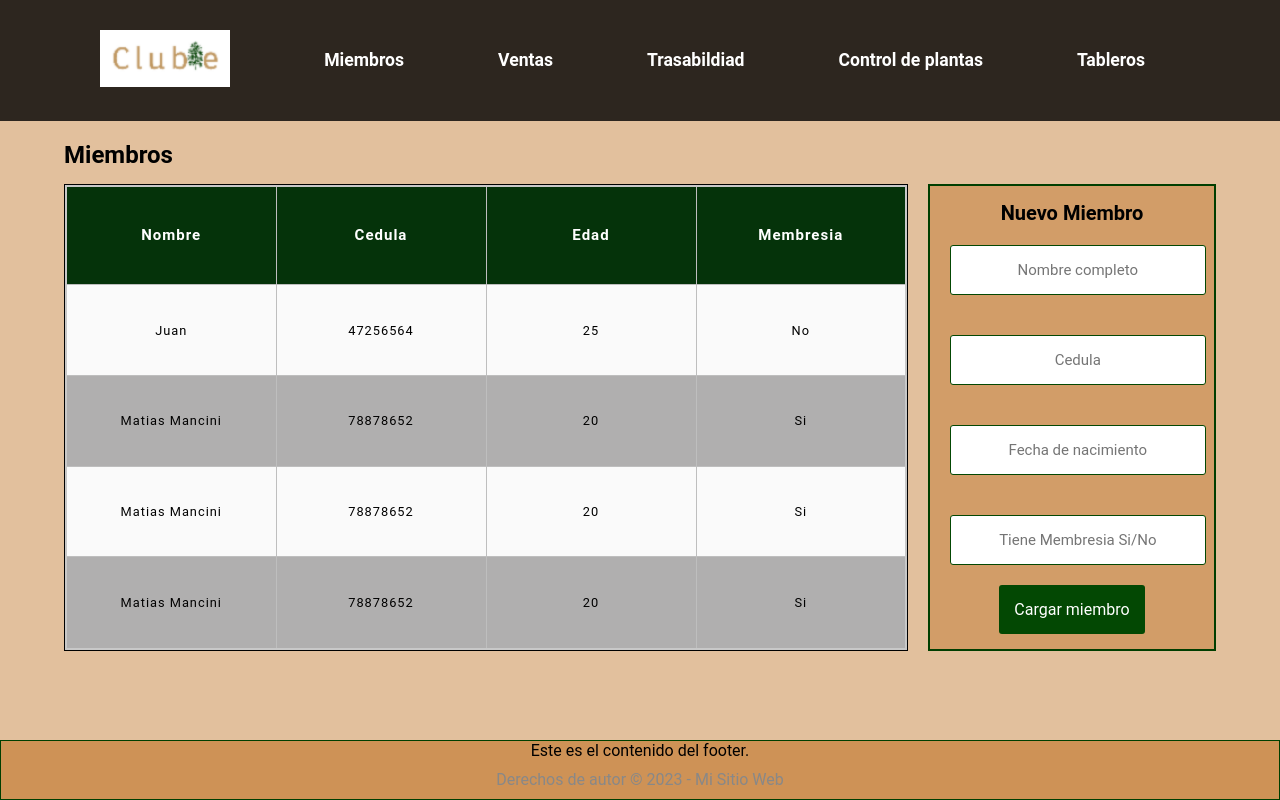
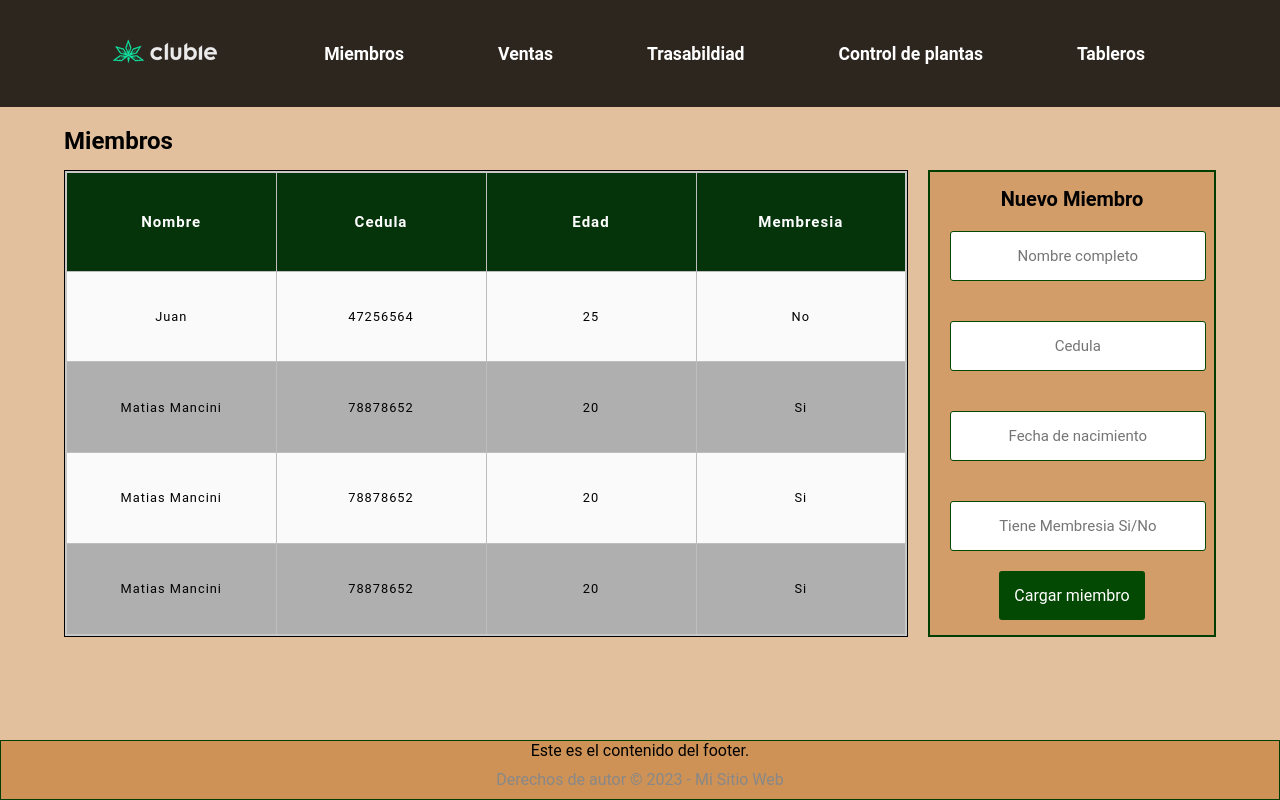
Before and after one commit to juanivalle/Clubie, a Flask app: page /ventas.html in a window 1280 px wide. Run offline with Flask 3, Linux system fonts and the light colour scheme; some libraries are stand-ins or nearby versions.

Commit message:
logos nuevos agregados

```diff
--- a/back-End/templates/base/base-log.html
+++ b/back-End/templates/base/base-log.html
@@ -1,7 +1,7 @@
-<link rel="stylesheet" href="../css/header.css">
-<link rel="stylesheet" href="../css/footer.css">
+<link rel="stylesheet" href="/../../../css/header.css">
+<link rel="stylesheet" href="../../../css/footer.css">
 <header class="header">
-    <div class="logo"><a href="home.html"><img src="../css/media/Mi proyecto.png" alt="Logo de marca"></a></div>
+    <div class="logo"><a href="home.html"><img src="../../../css/media/editado.png" alt="Logo de marca"></a></div>
     <nav class="opcion">
       <span class="nav-toggle"><i class="fas fa-bars"></i></span>
         <ul class="nav-links">
--- a/back-End/templates/base/base-nolog.html
+++ b/back-End/templates/base/base-nolog.html
@@ -1,7 +1,7 @@
 <link rel="stylesheet" href="/../../../css/header.css">
 <link rel="stylesheet" href="../../../css/footer.css">
 <header>
-    <div class="logo"><img src="../../../css/media/Mi proyecto.png" alt="Logo de marca"></div>
+    <div class="logo"><a href="home.html"><img src="../../../css/media/editado.png" alt="Logo de marca"></a></div>
     <nav class="opcion">
         <ul class="nav-links">
             <li><a href="home.html" class="active">Home<span></span></a></li>
--- a/back-End/templates/noLog/home.html
+++ b/back-End/templates/noLog/home.html
@@ -13,7 +13,7 @@
 </head>
 <body>
     <header>
-        <div class="logo"><img src="../css/media/Mi proyecto.png" alt="Logo de marca"></div>
+        <div class="logo"><img src="../../../css/media/editado.png" alt="Logo de marca"></div>
         <span class="nav-toggle"><i class="fas fa-bars"></i></span>
         <nav class="opcion">
             <ul class="nav-links">
--- a/back-End/templates/noLog/login.html
+++ b/back-End/templates/noLog/login.html
@@ -17,7 +17,7 @@
     {% block content %}
     <div id="header"></div>
     <div class="contenedor">
-        <div class="logo2"><img src="../css/media/Mi proyecto.png" alt="Logo de marca"></div>
+        <!--<div class="logo2"><img src="../css/media/Mi proyecto.png" alt="Logo de marca"></div>-->
         <div class="container-form sign-up">
         </div>
         <div class="container-form sign-in">
--- a/css/header.css
+++ b/css/header.css
@@ -12,14 +12,14 @@ header {
 
 }
 
-.header .logo {
+.header .logo img{
     cursor: pointer;
 }
 
 .header .logo img {
     transition: all 0.3s;
     height: auto;
-    width: 130px;
+    /*width: 130px;*/
 }
 
 .header .logo img:hover {
--- a/css/home-nologin.css
+++ b/css/home-nologin.css
@@ -25,14 +25,14 @@ header {
 
 }
 
-.header .logo {
+.header .logo{
     cursor: pointer;
 }
 
 .header .logo img {
     transition: all 0.3s;
     height: auto;
-    width: 130px;
+    width: auto;
 }
 
 .header .logo img:hover {
```
Also changed, not shown: css/media/Clubie_hz_col_neg.png (added), css/media/Clubie_hz_col_pos.png (added), css/media/Clubie_vt_col_neg.png (added), css/media/Clubie_vt_col_pos.png (added), css/media/Mi proyecto.png (deleted), css/media/attack-on-titan.jpg (deleted), css/media/bleach.webp (deleted), css/media/clubie logo  3.png (deleted), css/media/death note.jpg (deleted), css/media/demon-slayer.jpg (deleted), css/media/dragon ball.jpg (deleted), css/media/editado.png (added), css/media/jujutsu-kaisen.jpg (deleted), css/media/naruto.jpg (deleted). Lines whose indentation alone changed are shown as unchanged.
